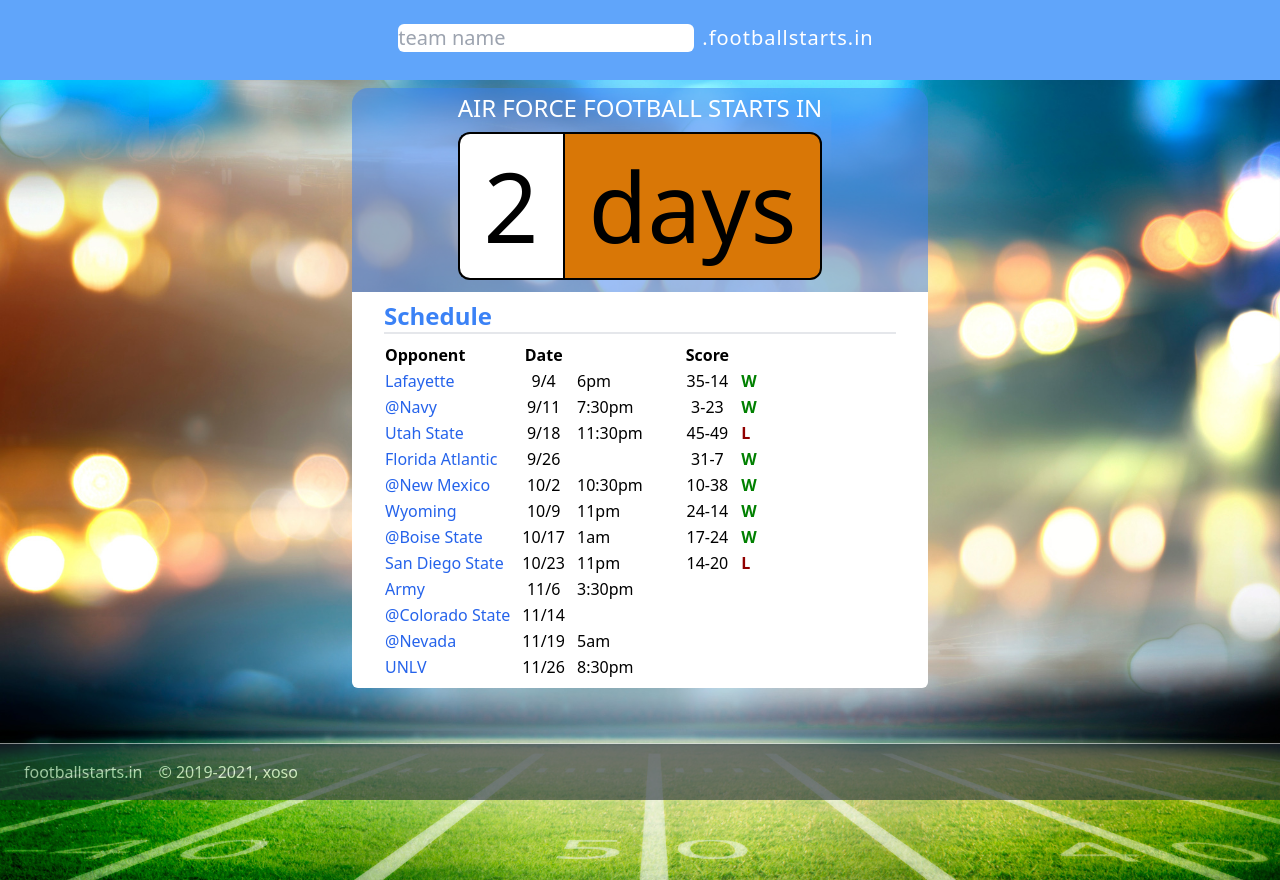
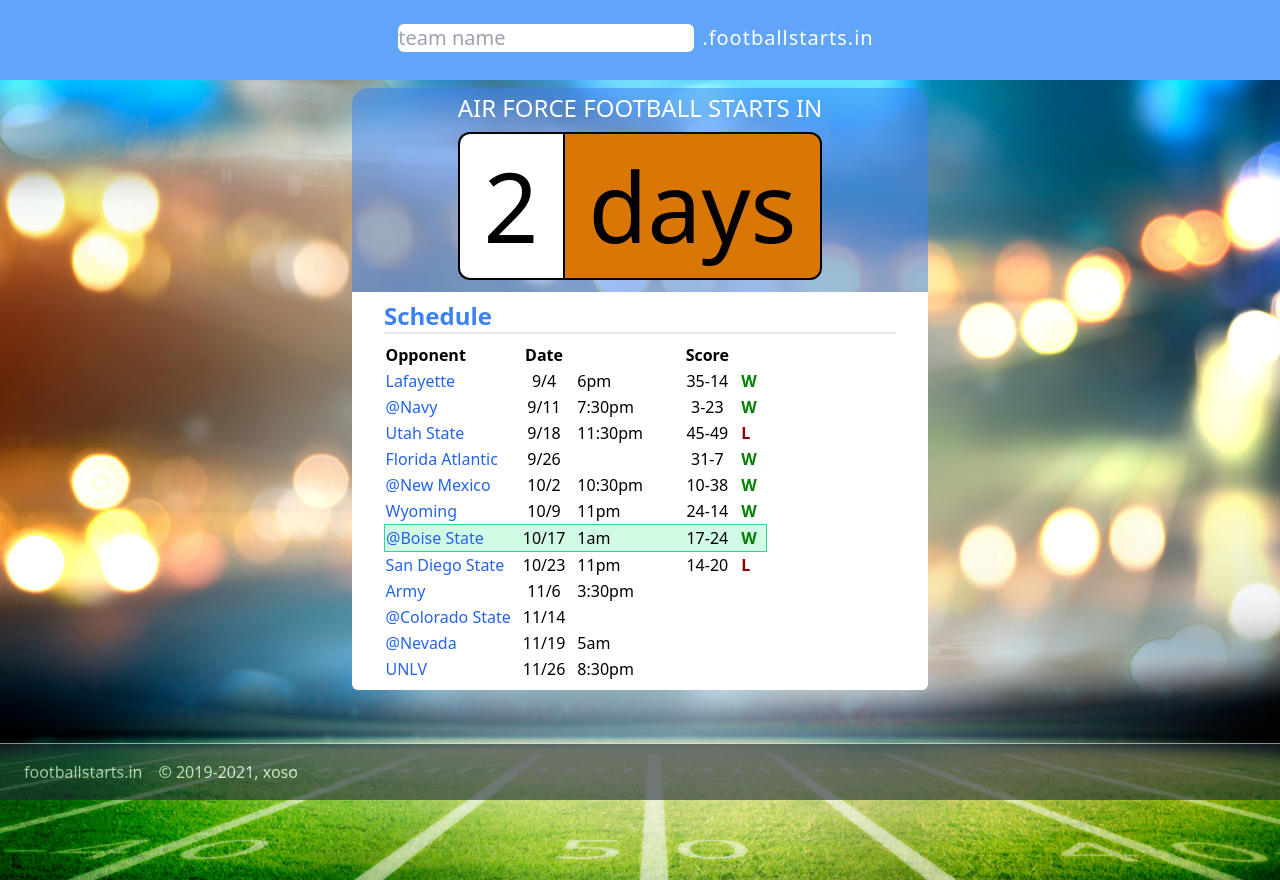
Before and after one commit to andrunix/footballstarts.in.next, a Next.js app: page /teams/air-force in a window 1280 px wide. Built offline with nearby package versions, Linux system fonts and the light colour scheme.

Commit message:
Highlight next game on team schedule.

```diff
--- a/components/.#schedule.js
+++ /dev/null
@@ -1 +0,0 @@
-andrunix@andrewpierce.44904
--- a/components/schedule.js
+++ b/components/schedule.js
@@ -1,7 +1,20 @@
 import Link from 'next/link';
 import { formatDate, formatTime } from '../lib/dateUtils.js';
 
-export default function Schedule(props) {
+const findNextGame = (sched) => {
+  let nextId = 0;
+  const now = new Date();
+  const nextGames = sched.filter(g => new Date(g.start_date) > now);
+  if (nextGames.length) {
+    nextId = nextGames[0].id;
+  }
+  return nextId;
+};
+
+export default function Schedule({schedule}) {
+
+  const nextGame = findNextGame(schedule);
+
   return (
     <div className="bg-white pb-2 rounded-b-md sm:px-4">
       <div className="bg-white px-4 py-2">
@@ -20,8 +33,8 @@
             </tr>
           </thead>
           <tbody>
-            {props.schedule.map((game) => (
-              <tr key={game.id}>
+            {schedule.map((game) => (
+              <tr key={game.id} className={game.id === nextGame ? "bg-green-100 border border-green-400" : ""}>
                 <td>
                   <Link href={`/teams/${game.normalizedOpponent}`}>
                     <a className="text-blue-600 hover:text-blue-900">{(game.homeGame) ? game.opponent : '@' + game.opponent}</a>
--- a/components/upcominggames.js
+++ b/components/upcominggames.js
@@ -23,7 +23,7 @@
                 <a className="text-white hover:text-blue-50">{game.away_team}</a>
               </Link>
             </div>
-          <div>{formatDate(game.start_date)}</div>
+            <div>{formatDate(game.start_date, false, true)}</div>
           </>
         ))}
       </div>
--- a/lib/schedule.js
+++ b/lib/schedule.js
@@ -4,7 +4,6 @@
 
 const scheduleDirectory = path.join(process.cwd(), 'data');
 const teamsDirectory = path.join(process.cwd(), 'data/teams');
-
 
 export function getThisWeeksSchedule() {
   const fullPath = path.join(scheduleDirectory, 'week1-schedule.json');
```
Lines whose indentation alone changed are shown as unchanged.
